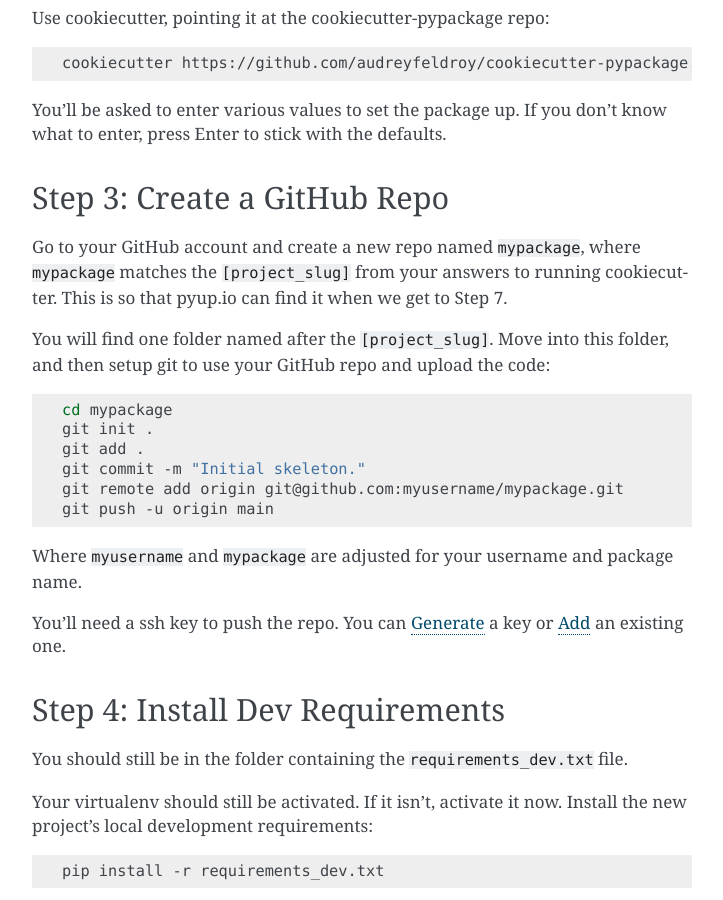
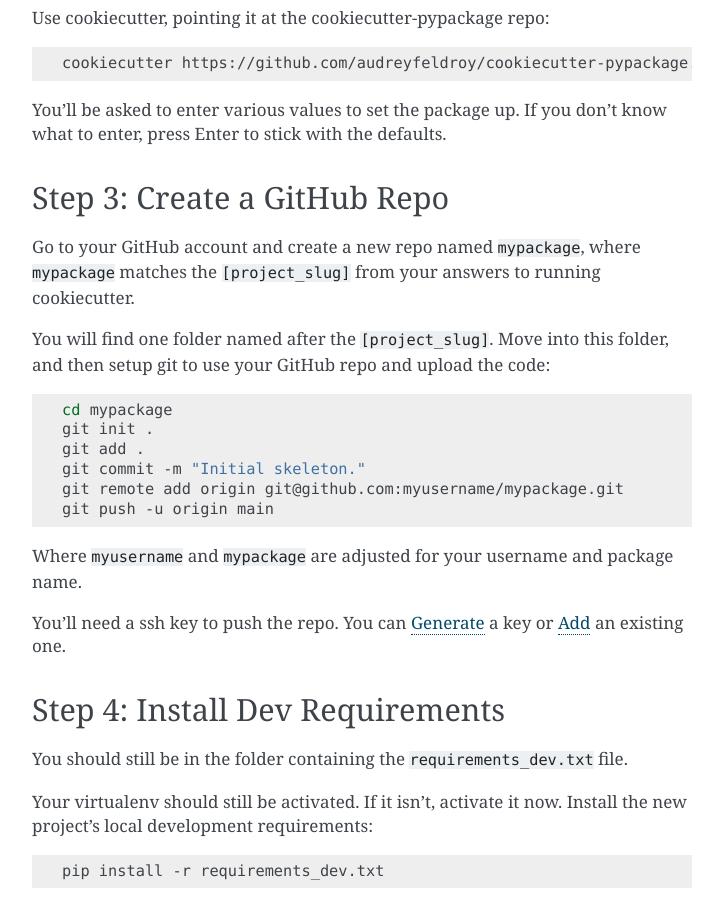
Before and after one commit to audreyfeldroy/cookiecutter-pypackage, a Sphinx documentation site: the page built from docs/tutorial.rst, in a window 1280 px wide and 900 px high, scrolled down 1122 px. Shown: the whole window, without its empty margins (388-1111 px from the left). Built offline with Sphinx 7.4.7, drawn with Linux system fonts in a browser that asks for light colours.

Commit message:
Remove unnecessary note about pyup.io from GitHub repo creation instructions

```diff
--- a/docs/tutorial.rst
+++ b/docs/tutorial.rst
@@ -65,7 +65,7 @@ If you don't know what to enter, press Enter to stick with the defaults.
 Step 3: Create a GitHub Repo
 ----------------------------
 
-Go to your GitHub account and create a new repo named ``mypackage``, where ``mypackage`` matches the ``[project_slug]`` from your answers to running cookiecutter. This is so that pyup.io can find it when we get to Step 7.
+Go to your GitHub account and create a new repo named ``mypackage``, where ``mypackage`` matches the ``[project_slug]`` from your answers to running cookiecutter.
 
 You will find one folder named after the ``[project_slug]``. Move into this folder, and then setup git to use your GitHub repo and upload the code:
 
```
